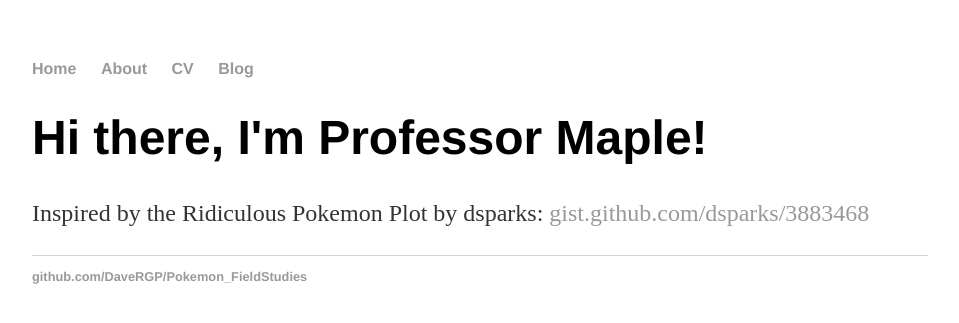
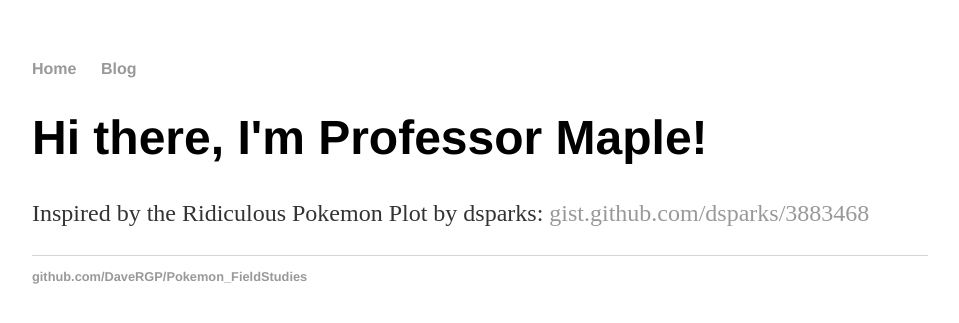
Before and after one commit to DaveParr/Pokemon_FieldStudies, a Jekyll site: the page built from index.html, in a window 1280 px wide. Shown: the top 323 px of the page, without its empty margins (160-1119 px from the left). Built offline with Jekyll 4.4.1, drawn with Linux system fonts in a browser that asks for light colours.

Commit message:
removed unused about and cv links

```diff
--- a/_layouts/default.html
+++ b/_layouts/default.html
@@ -9,8 +9,6 @@
 			<nav>
 	    		<ul>
 	        		<li><a href="/Pokemon_FieldStudies/">Home</a></li>
-		        	<li><a href="/Pokemon_FieldStudies/about">About</a></li>
-	        		<li><a href="/Pokemon_FieldStudies/cv">CV</a></li>
 	        		<li><a href="/Pokemon_FieldStudies/blog">Blog</a></li>
 	    		</ul>
 			</nav>
```
